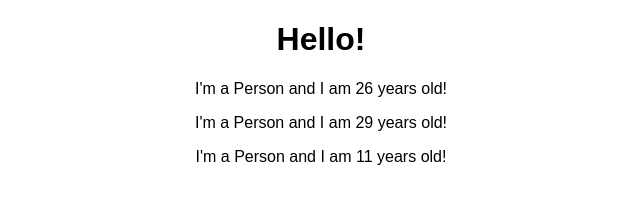
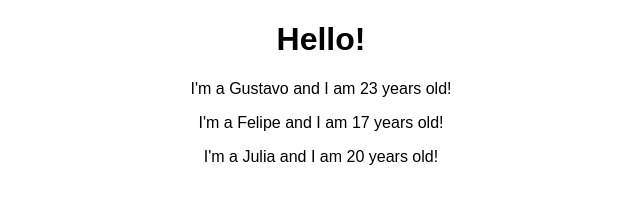
Before and after one commit to gustavohrg/learning_react, a React (Create React App) app: page / in a window 1280 px wide. Shown: the top 216 px of the page, without its empty margins (319-959 px from the left). Built offline with nearby package versions, Linux system fonts and the light colour scheme.

Commit message:
C5 - utilizando props para valores dinâmicos

```diff
--- a/src/App.js
+++ b/src/App.js
@@ -7,9 +7,11 @@ class App extends Component {
     return (
       <div className='App'>
         <h1>Hello!</h1>
-        <Person />
-        <Person />
-        <Person />
+        <Person name='Gustavo' age='23' />
+        <Person name='Felipe' age='17'>
+          Sou irmão do Gustavo
+        </Person>
+        <Person name='Julia' age='20' />
       </div>
     );
   }
--- a/src/Person/Person.js
+++ b/src/Person/Person.js
@@ -1,8 +1,10 @@
 import React from 'react';
 
-const person = () => {
+const person = (props) => {
   return (
-    <p>I'm a Person and I am {Math.floor(Math.random() * 30)} years old!</p>
+    <p>
+      I'm a {props.name} and I am {props.age} years old!
+    </p>
   );
 };
 
```
